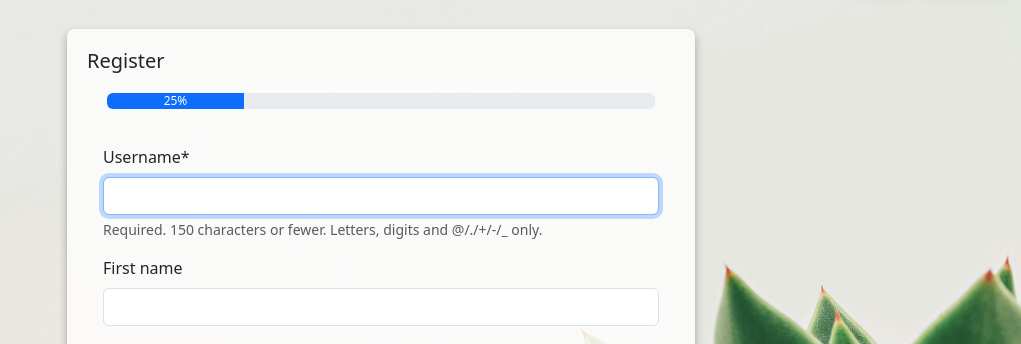
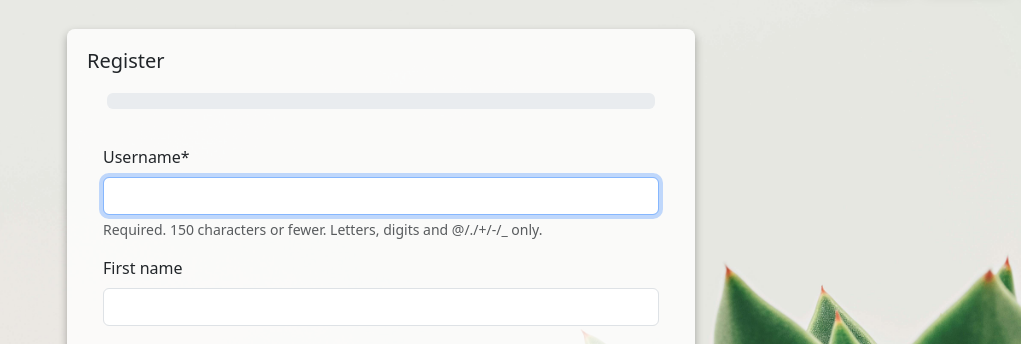
Before and after one commit to Guillemtejonestalella/EcoRecycleProject, a Django app: page /register in a window 1280 px wide. Shown: the part 71-415 px from the top of the page, without its empty margins (259-1280 px from the left). Run offline with Django 5.2, Linux system fonts and the light colour scheme; some libraries are stand-ins or nearby versions.

Commit message:
[OK] progress registration Bar

```diff
--- a/ecoApp/static/css/styles.css
+++ b/ecoApp/static/css/styles.css
@@ -87,16 +87,23 @@ body {
     transition: .3s;
 }
 
+
+
 .account-name h4{
     color: white !important;
     font-weight: 100;
     align-items: center;
     padding-right: 20px;
+    font-size: 20px;
 
 }
 
 .progress{
     margin: 20px;
+}
+
+.progress-bar{
+    background-color: rgba(86, 111, 73, 0.726);
 }
 
 .navbar-color a:not(.dropdown-item):hover::before{
--- a/ecoApp/templates/ecoApp/base.html
+++ b/ecoApp/templates/ecoApp/base.html
@@ -9,6 +9,7 @@
     <link href="https://cdn.jsdelivr.net/npm/bootstrap@5.3.3/dist/css/bootstrap.min.css" rel="stylesheet" integrity="sha384-QWTKZyjpPEjISv5WaRU9OFeRpok6YctnYmDr5pNlyT2bRjXh0JMhjY6hW+ALEwIH" crossorigin="anonymous">
     <link rel="stylesheet" href="{% static 'css/styles.css' %}">
     <link href="https://fonts.googleapis.com/icon?family=Material+Icons" rel="stylesheet">
+    <script src="https://ajax.googleapis.com/ajax/libs/jquery/3.5.1/jquery.min.js"></script>
 </head>
 <body>
   <div class="body-class">
--- a/ecoApp/templates/ecoApp/products.html
+++ b/ecoApp/templates/ecoApp/products.html
@@ -4,6 +4,7 @@
 
 <div class="initial-content" style="margin-top: 60px;">
     <h2>PRODUCTS</h2>
+
     {% if request.user.is_authenticated %}
         <div class="welcome-user">
             <h3>Hello {{user}} </h3>
@@ -28,7 +29,7 @@
           </div>
         </div>
 
-        <div class="col-9">
+        <div class="col-10">
             <div class="row row-cols-1 row-cols-md-3 g-4">
                 <div class="col">
                   <div class="card h-100">
--- a/ecoApp/templates/ecoApp/profile.html
+++ b/ecoApp/templates/ecoApp/profile.html
@@ -3,6 +3,7 @@
 {% block content %}
 
 {% load crispy_forms_tags %}
+
 
 <div class="row justify-content-center">
     <div class="col-md-6">
--- a/ecoApp/templates/registration/register.html
+++ b/ecoApp/templates/registration/register.html
@@ -4,13 +4,14 @@
 
 {% load crispy_forms_tags %}
 
+
 <div class="row justify-content-center">
     <div class="col-md-6">
         <div class="loginRegister-container">
             <h5 class="card-header">Register</h5>
-            <div class="progress" role="progressbar" aria-label="Example with label" aria-valuenow="25" aria-valuemin="0" aria-valuemax="100">
-                <div class="progress-bar" style="width: 25%">25%</div>
-            </div>
+            <div class="progress" role="progressbar" aria-label="Animated striped example" aria-valuenow="75" aria-valuemin="0" aria-valuemax="100">
+                <div class="progress-bar progress-bar-striped progress-bar-animated" id="progress-bar" style="width: 0%"></div>
+              </div>
             <div class="card-body">
                 <form id="form-login" method="post" action="" class="p-3">
                     {% csrf_token %}
@@ -22,4 +23,26 @@
     </div>
 </div>
 
+<!-- barra animada para registro de cuenta -->
+<script>
+    $(document).ready(function() {
+        var totalFields = $('#form-login input').length;
+        var filledFields = 0;
+        var progressBar = $('#progress-bar');
+
+        function updateProgressBar() {
+            var percentage = Math.round((filledFields / totalFields) * 100);
+            progressBar.width(percentage + '%');
+            progressBar.text(percentage + '%');
+        }
+
+        $('#form-login input').on('input', function() {
+            filledFields = $('#form-login input').filter(function() {
+                return $(this).val().trim().length > 0;
+            }).length;
+            updateProgressBar();
+        });
+    });
+</script>
+
 {% endblock %}
```
